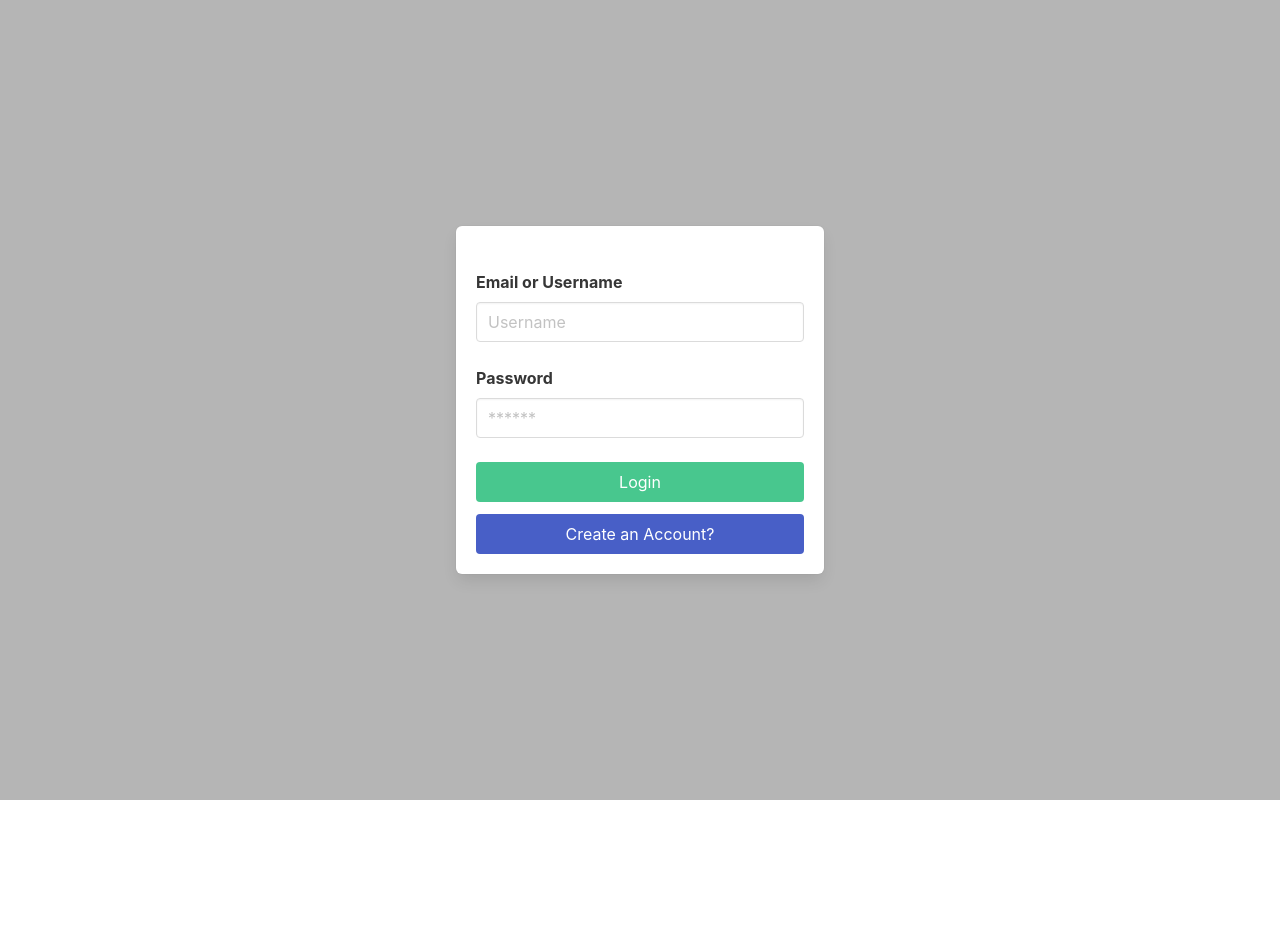
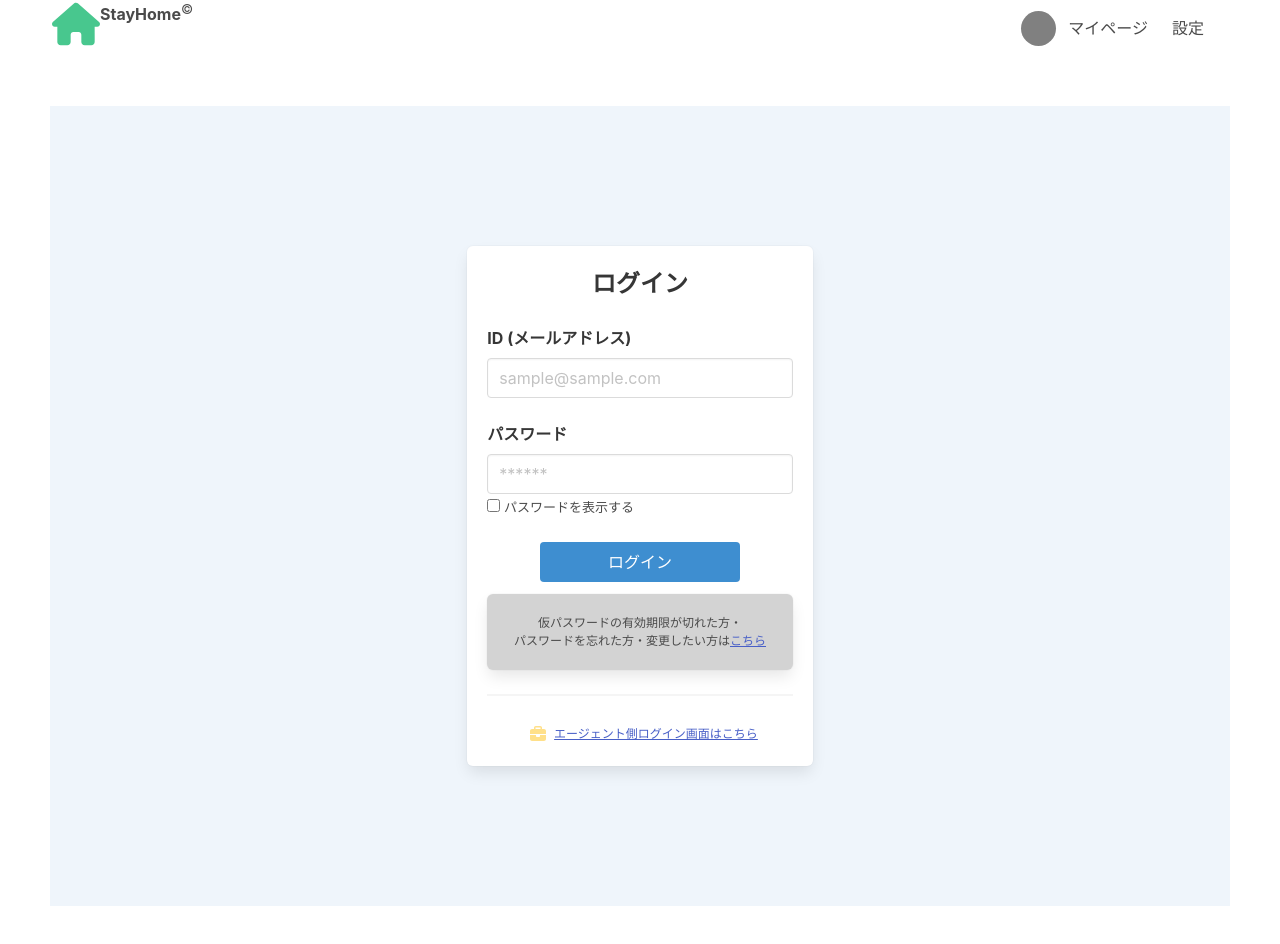
Before and after one commit to jano-omugtong/react_trial_app, a React (Create React App) app in the folder frontend/: page / in a window 1280 px wide. Shown: the top 944 px of the page. Before the commit the page ends 800 px from the top, so only its background shows below. Built offline with nearby package versions, Linux system fonts and the light colour scheme.

Commit message:
trial-app login screen

```diff
--- a/frontend/src/App.tsx
+++ b/frontend/src/App.tsx
@@ -1,4 +1,5 @@
 import { BrowserRouter, Route, Routes } from "react-router-dom";
+import AgentLogin from "./components/AgentLogin";
 import Dashboard from "./components/Dashboard";
 import Login from "./components/Login";
 // import Navbar from "./components/Navbar";
@@ -11,6 +12,7 @@ function App() {
         <Route path="/" element={<Login />} />
         <Route path="/register" element={<Register />} />
         <Route path="/dashboard" element={<Dashboard />} />
+        <Route path="/agentLogin" element={<AgentLogin />} />
       </Routes>
     </BrowserRouter>
   );
--- /dev/null
+++ b/frontend/src/components/AgentLogin.tsx
@@ -0,0 +1,9 @@
+import React, { Component } from "react";
+
+export class AgentLogin extends Component {
+  render() {
+    return <div>AgentLogin</div>;
+  }
+}
+
+export default AgentLogin;
--- a/frontend/src/components/Dashboard.tsx
+++ b/frontend/src/components/Dashboard.tsx
@@ -77,7 +77,7 @@ const Dashboard = () => {
 
   return (
     <>
-      <Navbar />
+      <Navbar fromLogin={false} />
       <div className="container mt-5">
         <h1>Welcome Back: {name}</h1>
         <table className="table is-striped is-fullwidth">
--- a/frontend/src/components/Login.tsx
+++ b/frontend/src/components/Login.tsx
@@ -1,11 +1,18 @@
 import React, { useState } from "react";
 import axios, { AxiosError } from "axios";
-import { useNavigate } from "react-router-dom";
+import { useNavigate, Link } from "react-router-dom";
+import Navbar from "./Navbar";
+
+import { FontAwesomeIcon } from "@fortawesome/react-fontawesome";
+import { IconProp } from "@fortawesome/fontawesome-svg-core";
+import { faBriefcase } from "@fortawesome/free-solid-svg-icons";
 
 const Login = () => {
   const [email, setEmail] = useState("");
   const [password, setPassword] = useState("");
   const [msg, setMsg] = useState("");
+  const [passwordType, setPasswordType] = useState("password");
+
   const navigate = useNavigate();
 
   const fillRequired = "Please fill required fields";
@@ -34,8 +41,23 @@ const Login = () => {
     }
   };
 
+  const togglePassword = () => {
+    if (passwordType === "password") {
+      setPasswordType("text");
+    } else {
+      setPasswordType("password");
+    }
+  };
+
   return (
-    <section className="hero has-background-grey-light is-fullheight is-fullwidth">
+    <>
+      <Navbar fromLogin={true} />
+      <div
+        style={{
+          margin: "50px",
+        }}
+      >
+        <section className="hero has-background-info-light is-fullheight is-fullwidth">
           <div className="hero-body">
             <div className="container">
               <div className="columns is-centered">
@@ -56,8 +78,17 @@ const Login = () => {
                       ) : null}
                       {msg}
                     </p>
+                    <div className="has-text-centered">
+                      <p
+                        style={{
+                          fontSize: "x-large",
+                        }}
+                      >
+                        <strong>ログイン</strong>
+                      </p>
+                    </div>
                     <div className="field mt-5">
-                  <label className="label">Email or Username</label>
+                      <label className="label">ID (メールアドレス)</label>
                       <div className="controls">
                         <input
                           type="text"
@@ -66,17 +97,17 @@ const Login = () => {
                               ? "input is-danger"
                               : "input"
                           }
-                      placeholder="Username"
+                          placeholder="sample@sample.com"
                           value={email}
                           onChange={(e) => setEmail(e.target.value)}
                         />
                       </div>
                     </div>
                     <div className="field mt-5">
-                  <label className="label">Password</label>
+                      <label className="label">パスワード</label>
                       <div className="controls">
                         <input
-                      type="password"
+                          type={passwordType}
                           className={
                             !password && msg === fillRequired
                               ? "input is-danger"
@@ -87,23 +118,63 @@ const Login = () => {
                           onChange={(e) => setPassword(e.target.value)}
                         />
                       </div>
+                      <input
+                        type="checkbox"
+                        name="toggle_password"
+                        id="toggle_password"
+                        onClick={() => togglePassword()}
+                      />
+                      <span style={{ fontSize: "small" }}>
+                        {" "}
+                        パスワードを表示する
+                      </span>
                     </div>
-                <div className="field mt-5">
+                    <div className="field mt-5 has-text-centered">
                       <button
                         type="submit"
-                    className="button is-success is-fullwidth"
+                        style={{ width: "200px" }}
+                        className="button is-info"
                       >
-                    Login
+                        ログイン
                       </button>
                     </div>
-                <div className="block">
-                  <button
-                    type="button"
-                    className="button is-link is-fullwidth"
-                    onClick={() => navigate("/register")}
+                    <div
+                      className="box has-text-centered"
+                      style={{
+                        backgroundColor: "lightgray",
+                      }}
                     >
-                    Create an Account?
-                  </button>
+                      <p className="is-size-7">
+                        仮パスワードの有効期限が切れた方・
+                      </p>
+                      <p className="is-size-7">
+                        パスワードを忘れた方・変更したい方は
+                        <Link to={"/register"} className="is-underlined">
+                          こちら
+                        </Link>
+                      </p>
+                    </div>
+                    <hr />
+                    <div className="field has-text-centered">
+                      <span
+                        style={{
+                          verticalAlign: "middle",
+                        }}
+                      >
+                        <FontAwesomeIcon
+                          icon={faBriefcase as IconProp}
+                          width="60"
+                          className="icon is-small has-text-warning mx-2"
+                        />
+                      </span>
+                      <span>
+                        <Link
+                          to={"/agentLogin"}
+                          className="is-size-7 is-underlined"
+                        >
+                          エージェント側ログイン画面はこちら
+                        </Link>
+                      </span>
                     </div>
                   </form>
                 </div>
@@ -111,6 +182,8 @@ const Login = () => {
             </div>
           </div>
         </section>
+      </div>
+    </>
   );
 };
 
--- a/frontend/src/components/Navbar.tsx
+++ b/frontend/src/components/Navbar.tsx
@@ -6,7 +6,11 @@ import { FontAwesomeIcon } from "@fortawesome/react-fontawesome";
 import { IconProp } from "@fortawesome/fontawesome-svg-core";
 import { faHouse } from "@fortawesome/free-solid-svg-icons";
 
-const Navbar = () => {
+interface NavbarProps {
+  fromLogin: boolean;
+}
+
+const Navbar = (props: NavbarProps) => {
   const navigate = useNavigate();
 
   const [showMenu, setShowMenu] = useState(false);
@@ -22,7 +26,7 @@ const Navbar = () => {
 
   return (
     <nav
-      className="navbar is-light"
+      className={props.fromLogin ? "navbar" : "navbar is-light"}
       role="navigation"
       aria-label="main navigation"
     >
@@ -55,6 +59,27 @@ const Navbar = () => {
           </span>
         </div>
 
+        {props.fromLogin ? (
+          <div
+            id="navbarBasicExample"
+            className={showMenu ? "navbar-menu is-active" : "navbar-menu"}
+          >
+            <div className="navbar-end">
+              <div className="navbar-item is-justify-content-center">
+                <span
+                  style={{
+                    width: "35px",
+                    height: "35px",
+                    backgroundColor: "gray",
+                    borderRadius: "20px",
+                  }}
+                ></span>
+                <div className="navbar-item">マイページ</div>
+                <div className="navbar-item">設定</div>
+              </div>
+            </div>
+          </div>
+        ) : (
           <div
             id="navbarBasicExample"
             className={showMenu ? "navbar-menu is-active" : "navbar-menu"}
@@ -75,6 +100,7 @@ const Navbar = () => {
               </div>
             </div>
           </div>
+        )}
       </div>
     </nav>
   );
```
Lines whose indentation alone changed are shown as unchanged.
